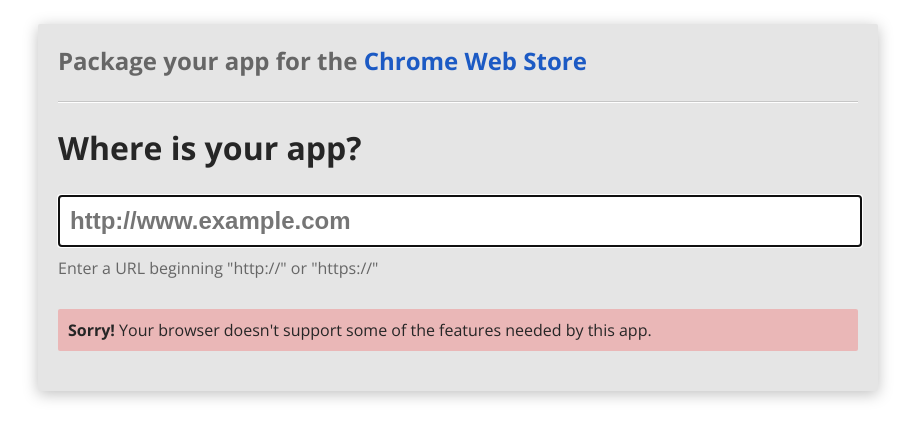
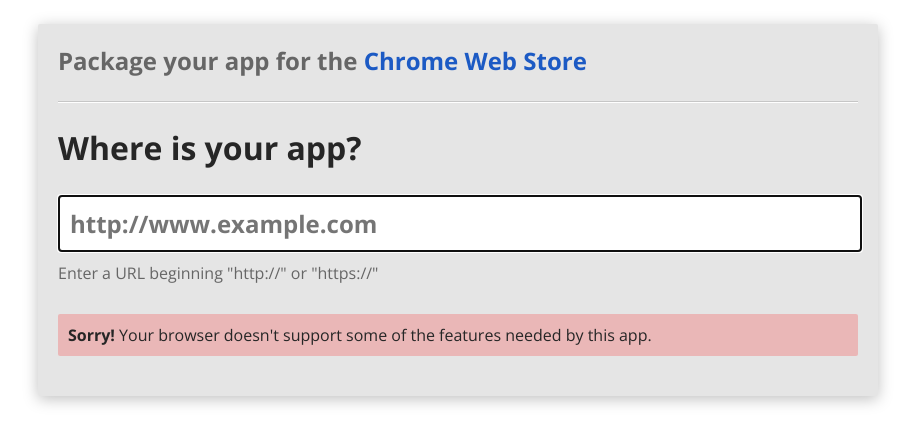
Before and after one commit to PaulKinlan/Appmator, a plain HTML site: page static/index.html in a window 1280 px wide. Shown: the whole page, without its empty margins (182-1097 px from the left). Drawn offline with nearby package versions, Linux system fonts and the light colour scheme; a script that the page names is missing.

Commit message:
Use Open Sans for all elements including select and file input

```diff
--- a/static/css/main.css
+++ b/static/css/main.css
@@ -6,6 +6,10 @@ color: #1C5AC4;
 body {
 background-color: white;
 color: #262626;
+font-family: 'Open Sans', Arial, sans-serif;
+}
+
+input, option {
 font-family: 'Open Sans', Arial, sans-serif;
 }
 
```
